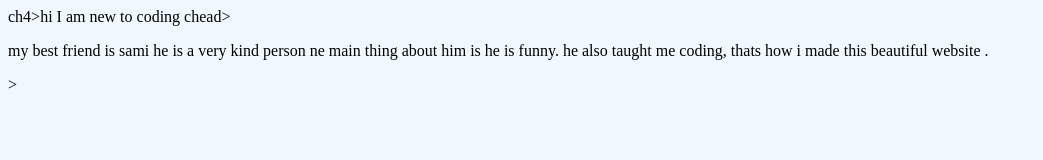
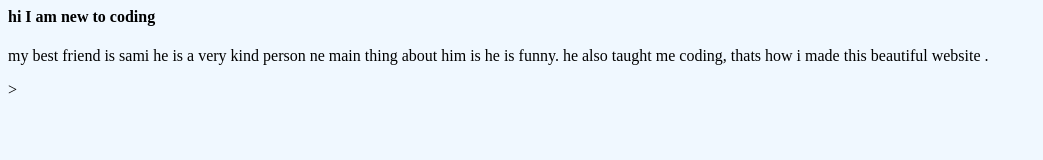
Before and after one commit to scrapingprojectpy/john-john, a plain HTML site: page login.html in a window 1280 px wide. Shown: the whole page, without its empty margins (0-1043 px from the left). Drawn offline with Linux system fonts and the light colour scheme.

Commit message:
Update login.html

```diff
--- a/login.html
+++ b/login.html
@@ -1,11 +1,5 @@
-<DOCTYPE html>
-</bodys
-c/html>
 <!DOCTYPE ht>
 </html>
-ch4>hi I am new to coding</h4>
-<html lang="en">
-chead>
 <meta charset="UTF-8">
 <meta name="viewport" content="width=device-width,
 initial-scale=1.0">
@@ -13,8 +7,10 @@ initial-scale=1.0">
 </head>
 <body style="background-color: aliceblue;">
 <body style="background-color: aqua;">
-</body>
-<title>about me</title>
+  <h4>hi I am new to coding</h4>
+  <title>about me</title>
 <p>my best friend is sami he is a very kind person
 ne main thing about him is he is funny. he also taught me
+
 coding, thats how i made this beautiful website .</p>>
+</body>
```
